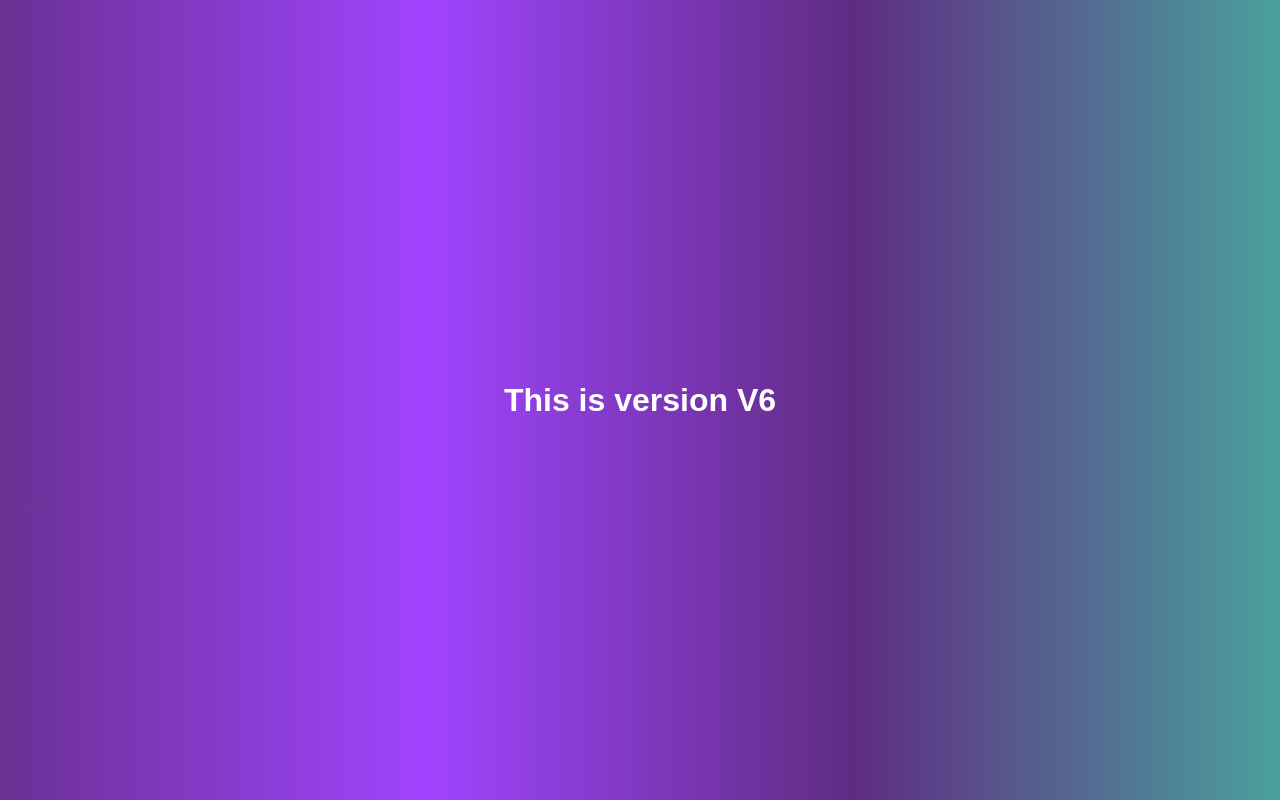
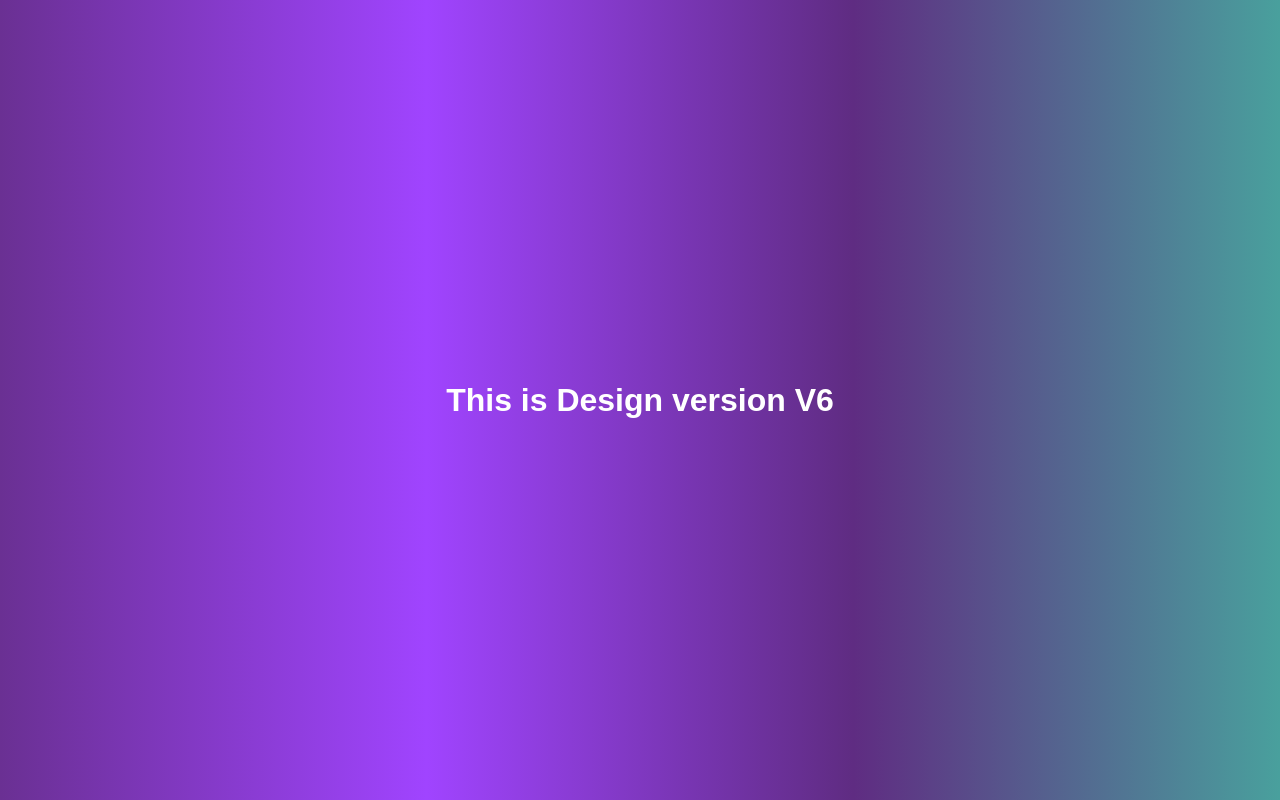
Before and after one commit to akashchauhan555/remoterepo, a plain HTML site: page index.html in a window 1280 px wide. Drawn offline with Linux system fonts and the light colour scheme.

Commit message:
Changes h1

```diff
--- a/index.html
+++ b/index.html
@@ -7,6 +7,6 @@
   <title>Document</title>
 </head>
 <body>
-  <h1>This is version V6</h1>
+  <h1>This is Design version V6</h1>
 </body>
 </html>
```
